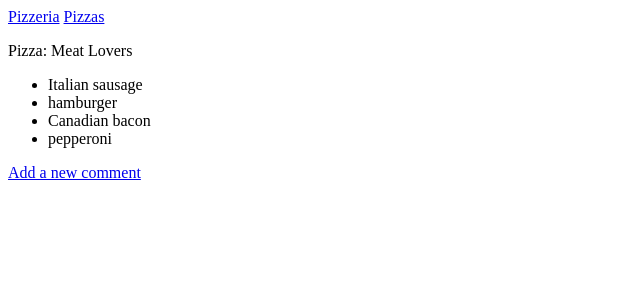
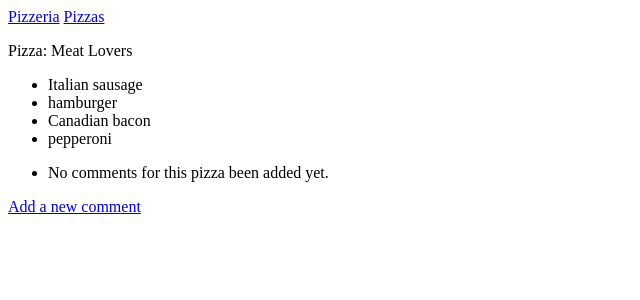
Before and after one commit to BlakeGray24/Django-project---Pizzaria, a Django app: page /pizzas/1/ in a window 1280 px wide. Shown: the top 300 px of the page, without its empty margins (0-640 px from the left). Run offline with Django 3.2, Linux system fonts and the light colour scheme; data comes from the database, SQL or seed files in the repository.

Commit message:
third push

```diff
--- a/pizzas/admin.py
+++ b/pizzas/admin.py
@@ -5,6 +5,7 @@ from django.contrib import admin
 from .models import *
 from .models import Pizza
 from .models import Topping
+from .models import Comment
 
 admin.site.register(Pizza)
 admin.site.register(Topping)
--- a/pizzas/forms.py
+++ b/pizzas/forms.py
@@ -19,4 +19,7 @@ class ToppingForm(forms.ModelForm):
 class CommentForm(forms.ModelForm):
     class Meta:
         model = Comment
-        fields = ('name', 'body')
+        fields = ['comment']
+        labels = {'comment':''}
+
+        widgets = {'comment': forms.Textarea(attrs={'cols':80})}
--- a/pizzas/models.py
+++ b/pizzas/models.py
@@ -21,14 +21,11 @@ class Topping(models.Model):
 
 
 class Comment(models.Model):
-    comment = models.ForeignKey(Pizza,on_delete=models.CASCADE,related_name='comments')
-    name = models.CharField(max_length=80)
-    body = models.TextField()
-    created_on = models.DateTimeField(auto_now_add=True)
-
+    pizzacomment = models.ForeignKey(Pizza, on_delete=models.CASCADE)
+    comment = models.TextField()
 
     class Meta:
-        ordering = ['created_on']
+        verbose_name_plural = 'comments'
 
     def __str__(self):
-        return 'Comment {} by {}'.format(self.body, self.name)
+        return f"{self.topping_name[:50]}..."
--- a/pizzas/templates/pizzas/comments.html
+++ b/pizzas/templates/pizzas/comment.html
@@ -6,13 +6,13 @@
 
 <p>Add a new comment:</p>
 
-<form action="{% url 'pizzas:comments' pizza.id %}" method="post">
+<form action="{% url 'pizzas:comment' pizza.id %}" method="post">
 
     {% csrf_token %}
 
     {{ form.as_p }}
 
-    <button name="submit">Post comment</button>
+    <button name="submit">Add comment</button>
 </form>
 
 
--- a/pizzas/templates/pizzas/pizza.html
+++ b/pizzas/templates/pizzas/pizza.html
@@ -15,8 +15,20 @@
     <li>No toppings has been added yet.</li>
     {% endfor %}
 </ul>
+
+<ul>
+    {% for c in comments %}
+    <li>
+        {{ c.comment }}
+
+    </li>
+
+    {% empty %}
+    <li>No comments for this pizza been added yet.</li>
+    {% endfor %}
+</ul>
 <p>
-    <a href="{% url 'pizzas:comments' pizza.id %}">Add a new comment</a>
+    <a href="{% url 'pizzas:comment' pizza.id %}">Add a new comment</a>
 </p>
 
 {% endblock content %}
--- a/pizzas/urls.py
+++ b/pizzas/urls.py
@@ -8,5 +8,5 @@ urlpatterns = [
     path('',views.index,name='index'),
     path('pizzas',views.pizzas,name='pizzas'),
     path('pizzas/<int:pizza_id>/',views.pizza,name='pizza'),
-    path('comments/<int:pizza_id>/',views.comments,name='comments'),
+    path('comment/<int:pizza_id>/',views.comment,name='comment'),
 ]
--- a/pizzas/views.py
+++ b/pizzas/views.py
@@ -1,4 +1,4 @@
-from django.shortcuts import render,redirect
+from django.shortcuts import render,redirect,get_list_or_404
 from .models import *
 from .forms import *
 
@@ -28,18 +28,19 @@ def pizza(request,pizza_id):
 
 
 
-def comments(request,pizza_id):
+def comment(request,pizza_id):
     pizza = Pizza.objects.get(id=pizza_id)
+
     if request.method != 'POST':
         form = CommentForm()
     else:
         print(request.POST)
         form = CommentForm(data=request.POST)
         if form.is_valid():
-            comments = form.save(commit=False)
-            comments.pizza = pizza
-            comments.save()
+            comment = form.save(commit=False)
+            comment.pizza = pizza
+            comment.save()
             return redirect('pizzas:pizza', pizza_id=pizza_id)
 
     context = {'form':form, 'pizza': pizza}
-    return render(request, 'pizzas/comments.html', context)
+    return render(request, 'pizzas/comment.html', context)
```
Also changed, not shown: db.sqlite3, pizzas/migrations/0005_auto_20221211_1942.py (added), pizzas/migrations/0006_auto_20221211_1943.py (added), pizzas/migrations/0007_auto_20221211_1947.py (added), pizzas/migrations/0008_auto_20221211_1954.py (added), pizzas/migrations/0009_auto_20221211_1958.py (added), pizzas/migrations/0010_auto_20221211_2055.py (added), pizzas/migrations/0011_auto_20221211_2122.py (added).
